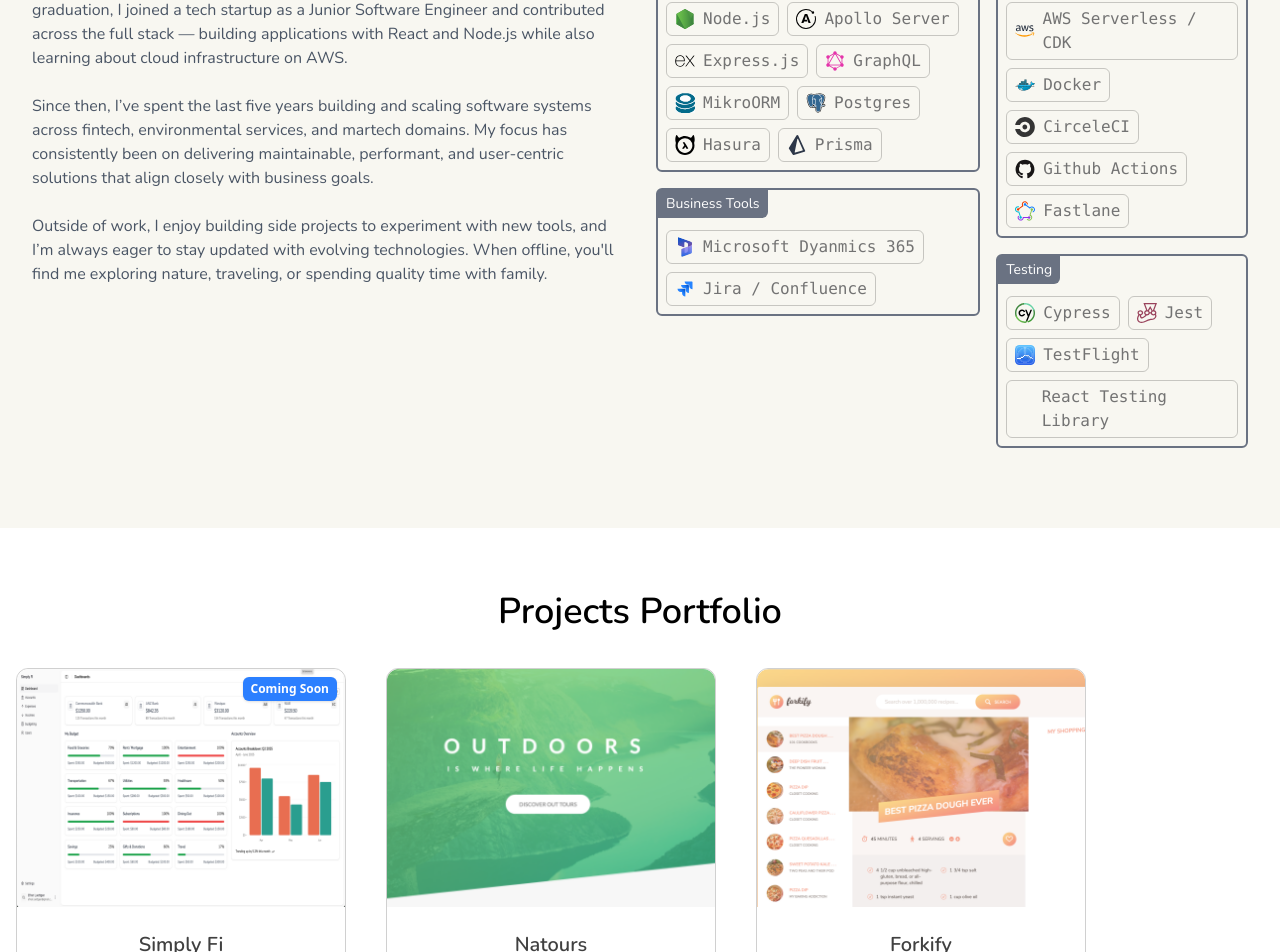
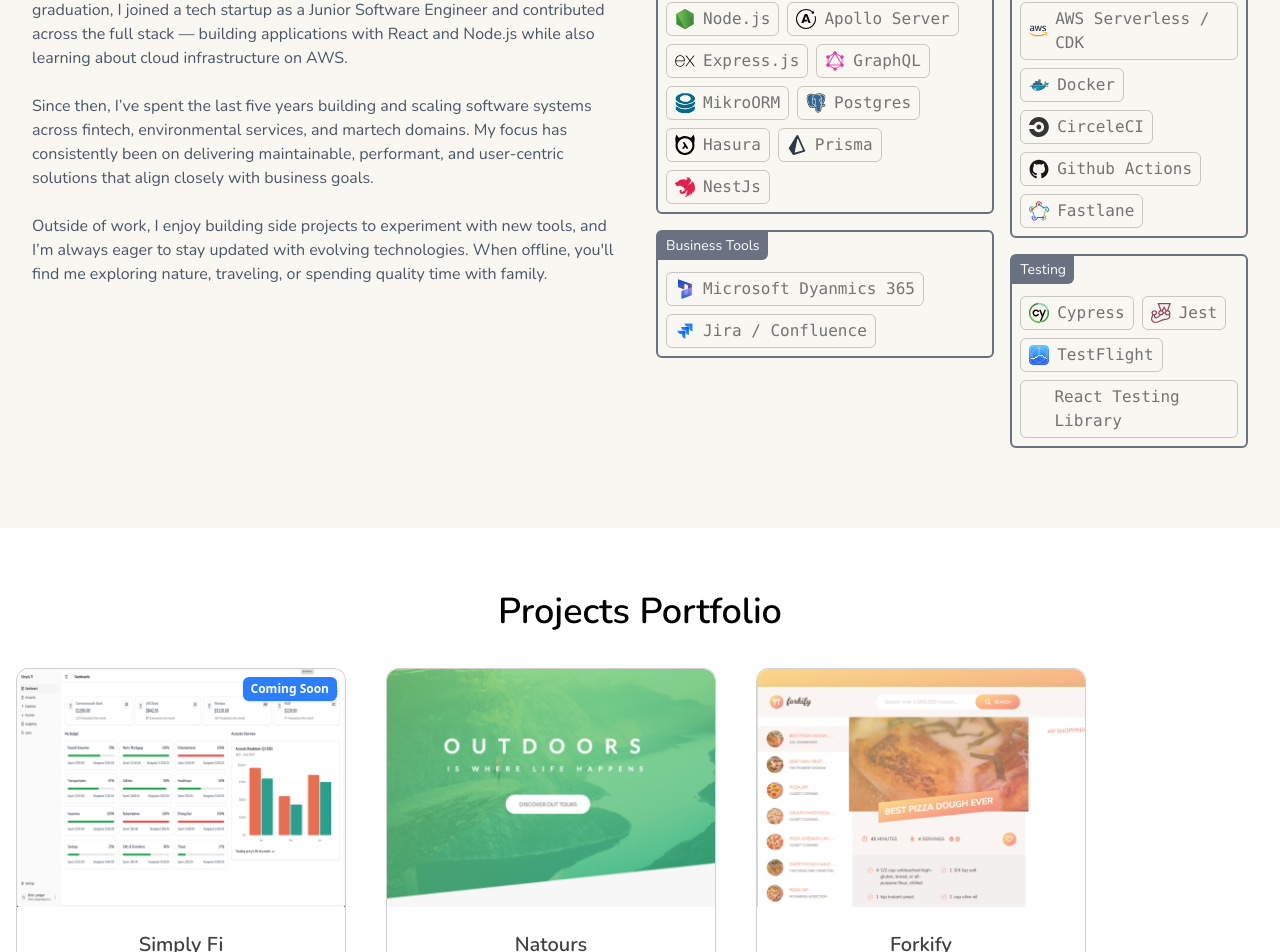
Before and after one commit to dhaivat28/dhaivat28.github.io, a React (Vite) app: page / in a window 1280 px wide. Shown: the part 1254-2206 px from the top of the page. Built offline with nearby package versions, Linux system fonts and the light colour scheme; no server answers.

Commit message:
Added Nest JS logo

```diff
--- a/src/components/about-me/data.ts
+++ b/src/components/about-me/data.ts
@@ -19,11 +19,11 @@ import {
   JestTech,
   JiraTech,
   MikroOrmTech,
+  NestJsTech,
   // Backend
   NodeJsTech,
   PostgresTech,
   PrismaTech,
-
   // Mobile
   ReactNativeTech,
   // Frontend
@@ -61,6 +61,7 @@ export const BACKEND_TECHNOLOGIES: Technologies[] = [
   PostgresTech,
   HasuraTech,
   PrismaTech,
+  NestJsTech,
 ];
 
 export const MOBILE_TECHNOLOGIES: Technologies[] = [
--- a/src/components/shared/technology-logos.ts
+++ b/src/components/shared/technology-logos.ts
@@ -15,6 +15,7 @@ import { ReactComponent as IonicLogo } from "../../assets/tech-stack-icons/ionic
 import { ReactComponent as JestLogo } from "../../assets/tech-stack-icons/jest-plain.svg";
 import { ReactComponent as JiraLogo } from "../../assets/tech-stack-icons/jira-original.svg";
 import { ReactComponent as MikroOrmLogo } from "../../assets/tech-stack-icons/mikro-orm.svg";
+import { ReactComponent as NestJSLogo } from "../../assets/tech-stack-icons/nestjs-svgrepo-com.svg";
 import { ReactComponent as NodeJsLogo } from "../../assets/tech-stack-icons/nodejs-original.svg";
 import { ReactComponent as PostgresLogo } from "../../assets/tech-stack-icons/postgresql-original.svg";
 import { ReactComponent as PrismaLogo } from "../../assets/tech-stack-icons/prisma-original.svg";
@@ -45,6 +46,10 @@ export const ApolloServerTech = {
   name: "Apollo Server",
   icon: ApolloServerLogo,
 };
+export const NestJsTech = {
+  name: "NestJs",
+  icon: NestJSLogo,
+};
 
 // Mobile
 export const ReactNativeTech = { name: "React Native", icon: ReactLogoSvg };
@@ -70,3 +75,4 @@ export const Dynamics365Tech = {
   icon: Dynamics365Logo,
 };
 export const JiraTech = { name: "Jira / Confluence", icon: JiraLogo };
+export { NestJSLogo };
```
Also changed, not shown: src/assets/tech-stack-icons/nestjs-svgrepo-com.svg (added).
